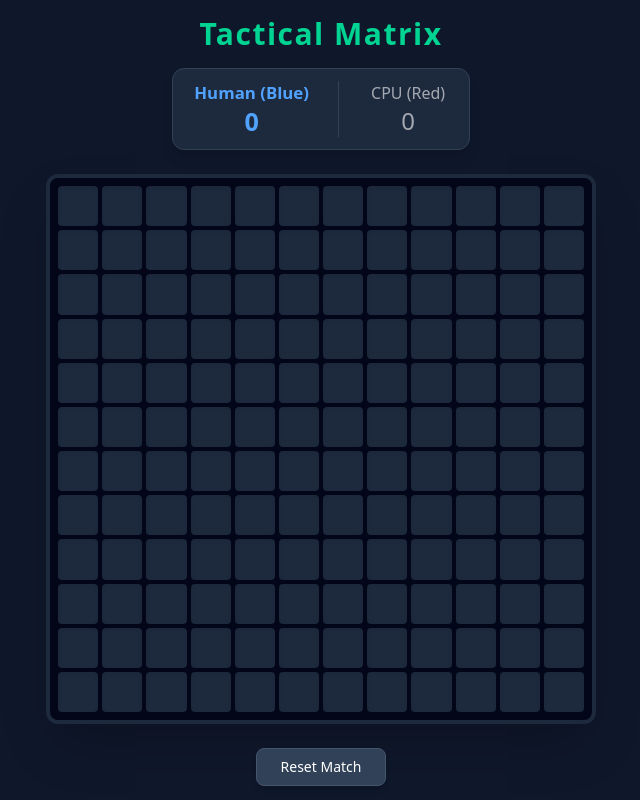
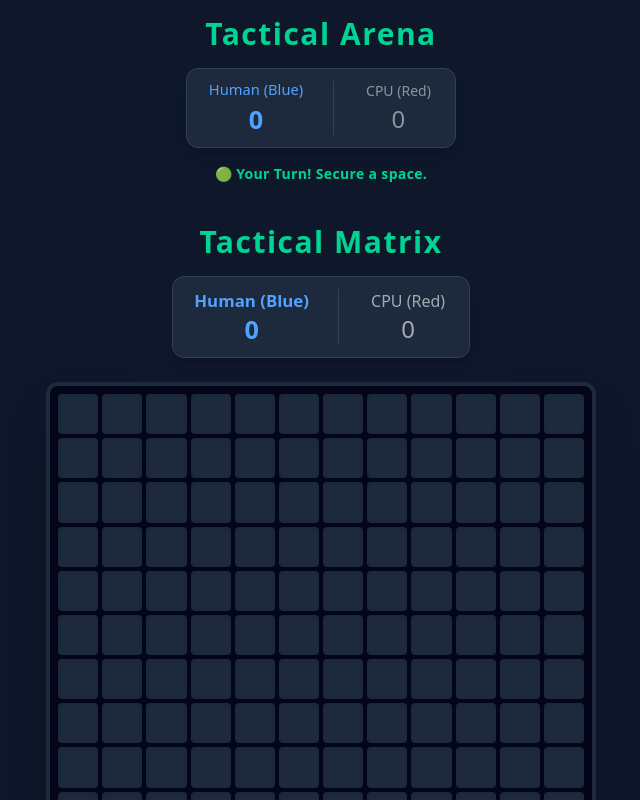
Before and after one commit to davideastmond/tmatrix, a Next.js app: page /game in a window 1280 px wide. Shown: the top 800 px of the page, without its empty margins (319-959 px from the left). Built offline with nearby package versions, Linux system fonts and the light colour scheme.

Commit message:
wrapper for human v CPU

```diff
--- a/src/pages/game/index.tsx
+++ b/src/pages/game/index.tsx
@@ -1,9 +1,196 @@
-import { GameBoard } from "@/components/GameBoard";
+"use client";
 
-export default function Page() {
+import { GameBoard } from "@/components/GameBoard"; // Update with your exact component path
+import { useEffect, useState } from "react";
+
+import { getBestCPUMove } from "@/lib";
+import { createInitialGameState, isBoardFull } from "@/lib/board-utils";
+import { processTurn } from "@/lib/game-engine";
+import { GameState } from "@/types/game";
+export default function HumanVsCpuGame() {
+  // 1. Maintain the local game loop state
+  const [gameState, setGameState] = useState<GameState>(
+    createInitialGameState(),
+  );
+  const [isThinking, setIsThinking] = useState(false);
+
+  // 2. Automated AI Trigger Loop
+  useEffect(() => {
+    // Only fire if it's the CPU's turn and the game is active
+    if (gameState.turn === "player2" && gameState.status === "playing") {
+      setIsThinking(true);
+
+      // Create an intentional short delay so the CPU feels organic
+      const timer = setTimeout(() => {
+        const cpuMove = getBestCPUMove(gameState.board, "player2");
+
+        if (cpuMove) {
+          const { newBoard, moverPoints, opponentPoints } = processTurn(
+            gameState.board,
+            cpuMove.row,
+            cpuMove.col,
+            "player2",
+          );
+
+          // Apply the active player's captured pieces and any self-capture penalty.
+          const updatedPlayers = { ...gameState.players };
+          updatedPlayers.player2.score += moverPoints;
+          updatedPlayers.player1.score += opponentPoints;
+
+          const boardFinished = isBoardFull(newBoard);
+          let newStatus: GameState["status"] = gameState.status;
+          let finalWinner: GameState["winner"] = gameState.winner;
+
+          if (boardFinished) {
+            newStatus = "ended";
+            const p1Score = updatedPlayers.player1.score;
+            const p2Score = updatedPlayers.player2.score;
+            if (p1Score > p2Score) finalWinner = "player1";
+            else if (p2Score > p1Score) finalWinner = "player2";
+            else finalWinner = "draw";
+          }
+
+          setGameState({
+            ...gameState,
+            board: newBoard,
+            turn: "player1", // Return turn to human
+            players: updatedPlayers,
+            status: newStatus,
+            winner: finalWinner,
+          });
+        }
+        setIsThinking(false);
+      }, 600); // 600ms tactical calculation buffer
+
+      return () => clearTimeout(timer);
+    }
+  }, [
+    gameState.turn,
+    gameState.status,
+    gameState.board,
+    gameState.players,
+    gameState.winner,
+  ]);
+
+  // 3. Human Placement Input Handler
+  const handleHumanCellClick = (row: number, col: number) => {
+    // Blocks move if game is over, or if it is currently the CPU's turn
+    if (
+      gameState.status === "ended" ||
+      gameState.turn !== "player1" ||
+      isThinking
+    ) {
+      return;
+    }
+
+    const { newBoard, moverPoints, opponentPoints } = processTurn(
+      gameState.board,
+      row,
+      col,
+      "player1",
+    );
+
+    const updatedPlayers = { ...gameState.players };
+    updatedPlayers.player1.score += moverPoints;
+    updatedPlayers.player2.score += opponentPoints;
+
+    const boardFinished = isBoardFull(newBoard);
+    let newStatus: GameState["status"] = gameState.status;
+    let finalWinner: GameState["winner"] = gameState.winner;
+
+    if (boardFinished) {
+      newStatus = "ended";
+      const p1Score = updatedPlayers.player1.score;
+      const p2Score = updatedPlayers.player2.score;
+      if (p1Score > p2Score) finalWinner = "player1";
+      else if (p2Score > p1Score) finalWinner = "player2";
+      else finalWinner = "draw";
+    }
+
+    setGameState({
+      ...gameState,
+      board: newBoard,
+      turn: "player2", // Pass turn over to the AI loop
+      players: updatedPlayers,
+      status: newStatus,
+      winner: finalWinner,
+    });
+  };
+
+  const handleReset = () => {
+    setGameState(createInitialGameState());
+    setIsThinking(false);
+  };
+
+  // Determine global UI interaction allowances
+  const isBoardDisabled =
+    gameState.status === "ended" || gameState.turn === "player2" || isThinking;
+
   return (
-    <div>
-      <GameBoard />
+    <div className="flex flex-col items-center justify-center min-h-screen bg-slate-900 text-white p-4">
+      {/* Score Header */}
+      <header className="text-center mb-6">
+        <h1 className="text-3xl font-extrabold tracking-wider mb-4 text-emerald-400">
+          Tactical Arena
+        </h1>
+        <div className="flex gap-8 bg-slate-800 px-6 py-3 rounded-xl border border-slate-700 shadow-lg items-center">
+          <div
+            className={`flex flex-col items-center transition-all ${gameState.turn === "player1" ? "text-blue-400 font-bold scale-105" : "opacity-50"}`}
+          >
+            <span className="text-sm font-medium">
+              {gameState.players.player1.name} (Blue)
+            </span>
+            <span className="text-2xl mt-0.5">
+              {gameState.players.player1.score}
+            </span>
+          </div>
+          <div className="w-px bg-slate-700 self-stretch"></div>
+          <div
+            className={`flex flex-col items-center transition-all ${gameState.turn === "player2" ? "text-rose-400 font-bold scale-105" : "opacity-50"}`}
+          >
+            <span className="text-sm font-medium">
+              {gameState.players.player2.name} (Red)
+            </span>
+            <span className="text-2xl mt-0.5">
+              {gameState.players.player2.score}
+            </span>
+          </div>
+        </div>
+
+        {/* State Banner HUD */}
+        <div className="mt-4 text-sm font-semibold tracking-wide">
+          {gameState.status === "ended" ? (
+            <div className="px-6 py-2 bg-emerald-500 text-slate-950 font-bold rounded-lg shadow animate-bounce">
+              {gameState.winner === "draw"
+                ? "Match Ended in a Draw!"
+                : `🎉 ${gameState.players[gameState.winner!].name} Wins!`}
+            </div>
+          ) : isThinking ? (
+            <span className="text-rose-400 animate-pulse">
+              🤖 CPU is calculating strategic positions...
+            </span>
+          ) : (
+            <span className="text-emerald-400">
+              🟢 Your Turn! Secure a space.
+            </span>
+          )}
+        </div>
+      </header>
+
+      {/* The Pure Agnostic Grid View Component */}
+      <GameBoard
+        board={gameState.board}
+        disabled={isBoardDisabled}
+        onCellClick={handleHumanCellClick}
+      />
+
+      {/* Action Tray */}
+      <button
+        onClick={handleReset}
+        className="mt-6 px-6 py-2 bg-slate-700 hover:bg-slate-600 border border-slate-600 rounded-lg text-sm font-medium transition-colors shadow-md cursor-pointer"
+      >
+        Reset Match Engine
+      </button>
     </div>
   );
 }
```
